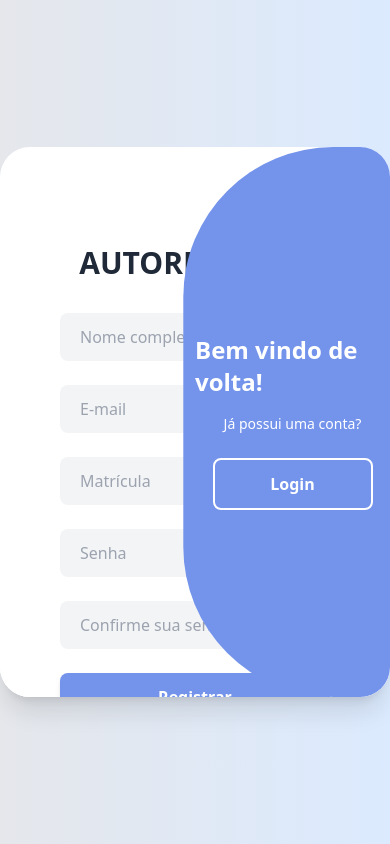
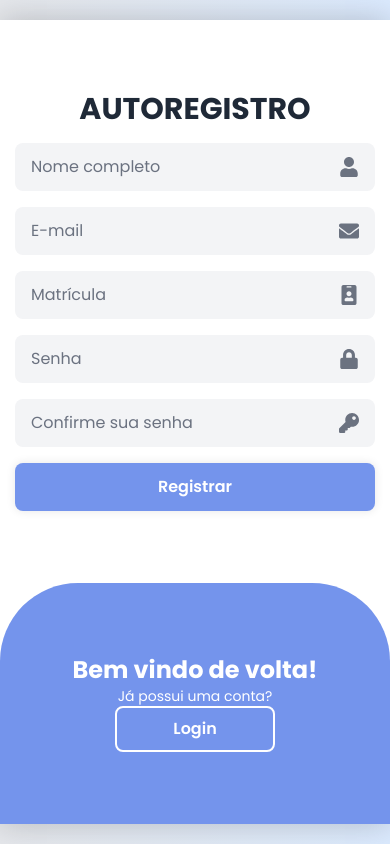
Before and after one commit to helt-23/SystemLab, a React (Vite) app in the folder view/: page / in a window 390 px wide. Both pictures are taken after a click on the button "Registrar-se". Built offline with nearby package versions, Linux system fonts and the light colour scheme.

Commit message:
feat (helt)/ responsividade consertada

```diff
--- a/view/package.json
+++ b/view/package.json
@@ -10,12 +10,12 @@
     "preview": "vite preview"
   },
   "dependencies": {
-    "boxicons": "^2.0.1",
+    "boxicons": "^2.1.4",
     "lucide-react": "^0.503.0",
     "react": "^19.0.0",
     "react-dom": "^19.0.0",
     "react-icons": "^5.5.0",
-    "react-router-dom": "^7.5.3"
+    "react-router-dom": "^7.6.0"
   },
   "devDependencies": {
     "@eslint/js": "^9.22.0",
--- a/view/src/assets/styles/main.css
+++ b/view/src/assets/styles/main.css
@@ -1,33 +1,238 @@
+@import 'boxicons/css/boxicons.min.css';
 @import url("https://fonts.googleapis.com/css2?family=Poppins:ital,wght@0,100;0,200;0,300;0,400;0,500;0,600;0,700;0,800;0,900;1,100;1,200;1,300;1,400;1,500;1,600;1,700;1,800;1,900&display=swap");
-
-/* src/index.css */
 @tailwind base;
 @tailwind components;
 @tailwind utilities;
 
+.login-sign-container {
+  * {
+    margin: 0;
+    padding: 0;
+    box-sizing: border-box;
+    font-family: "Poppins", sans-serif;
+    text-decoration: none;
+    list-style: none;
+  }
 
-.active .login-form-container {
-  transform: translateX(-100%);
+
+  .form-container {
+    position: relative;
+    width: 850px;
+    height: 550px;
+    background: #fff;
+    margin: 20px;
+    border-radius: 30px;
+    box-shadow: 0 0 30px rgba(0, 0, 0, .2);
+    overflow: hidden;
+
+  }
+
+  .form-box {
+    position: absolute;
+    right: 0;
+    width: 50%;
+    height: 100%;
+    background: #fff;
+    display: flex;
+    align-items: center;
+    color: #333;
+    text-align: center;
+    padding: 40px;
+    z-index: 1;
+    transition: .6s ease-in-out 1.2s, visibility 0s 1s;
+
+    &.register { visibility: hidden; }
+  }
+
+  .form-container.active {
+    .form-box {
+      right: 50%;
+      &.register { visibility: visible; }
+    }
+  }
+
+  .btn {
+    width: 100%;
+    height: 48px;
+    background: #7494ec;
+    border-radius: 8px;
+    box-shadow: 0 0 10px rgba(0, 0, 0, .1);
+    border: none;
+    cursor: pointer;
+    font-size: 16px;
+    color: #fff;
+    font-weight: 600;
+  }
+
+  .toggle-box {
+    position: absolute;
+    width: 100%;
+    height: 100%;
+
+    &::before {
+      content: '';
+      position: absolute;
+      left: -250%;
+      width: 300%;
+      height: 100%;
+      background: #7494ec;
+      border-radius: 150px;
+      z-index: 2;
+      transition: 1.8s ease-in-out;
+    }
+  }
+
+  .form-container.active .toggle-box::before {
+    left: 50%;
+  }
+
+  .toggle-panel {
+    position: absolute;
+    width: 50%;
+    height: 100%;
+    color: #fff;
+    display: flex;
+    flex-direction: column;
+    justify-content: center;
+    align-items: center;
+    z-index: 2;
+    transition: .6s ease-in-out;
+
+    &.toggle-left {
+      left: 0;
+      transition-delay: 1.2s;
+    }
+
+    &.toggle-right {
+      right: -50%;
+      transition-delay: .6s;
+    }
+
+    .btn {
+      width: 160px;
+      height: 46px;
+      background: transparent;
+      border: 2px solid #fff;
+      box-shadow: none;
+    }
+  }
+
+  .form-container.active {
+    .toggle-panel.toggle-left {
+      left: -50%;
+      transition-delay: .6s;
+    }
+
+    .toggle-panel.toggle-right {
+      right: 0;
+      transition-delay: 1.2s;
+    }
+  }
+
+  @media (max-width: 650px) {
+    .form-container {
+      height: calc(100vh - 40px);
+      width: 100%;
+      margin: 0;
+      border-radius: 0;
+    }
+
+    .form-box {
+      bottom: 0;
+      width: 100%;
+      height: 70%;
+      padding: 20px;
+    }
+
+    .form-container.active .form-box {
+      right: 0;
+      bottom: 30%;
+    }
+
+    .toggle-box::before {
+      left: 0;
+      top: -270%;
+      width: 100%;
+      height: 300%;
+      border-radius: 20vw;
+    }
+
+    .form-container.active {
+      .toggle-box::before {
+        left: 0;
+        top: 70%;
+      }
+
+      .toggle-panel.toggle-left {
+        left: 0;
+        top: -30%;
+      }
+
+      .toggle-panel.toggle-right {
+        bottom: 0;
+      }
+    }
+
+    .toggle-panel {
+      width: 100%;
+      height: 30%;
+
+      &.toggle-left { top: 0; }
+      &.toggle-right {
+        right: 0;
+        bottom: -30%;
+      }
+    }
+  }
+
+  @media (max-width: 400px) {
+    .form-box { padding: 15px; }
+
+    .toggle-panel h1 {
+      font-size: 30px;
+    }
+  }
 }
 
-.active .register-form-container {
-  transform: translateX(0%);
+/* Container principal do input */
+.input-field-container {
+  position: relative;
+  margin: 1rem 0;
 }
 
-.toggle-panel {
-  transition: transform 1s cubic-bezier(0.4, 0, 0.2, 1);
+/* Estilo do campo de entrada */
+.input-field {
+  width: 100%;
+  padding: 0.75rem 1.25rem 0.75rem 1rem;
+  background-color: #f3f4f6;
+  border-radius: 0.5rem;
+  border: none;
+  outline: none;
+  color: #374151;
+  font-weight: 500;
+  transition: all 0.15s ease;
 }
 
-@media (max-width: 768px) {
-  .login-form-container,
-  .register-form-container {
-    width: 100%;
-    height: 70%;
-    bottom: 0;
-  }
+.input-field:focus {
+  box-shadow: 0 0 0 2px #3b82f6;
+}
 
-  .active .login-form-container,
-  .active .register-form-container {
-    bottom: 30%;
-  }
+/* Placeholder */
+.input-field::placeholder {
+  color: #6b7280;
+  font-weight: 400;
 }
+
+/* Ícone */
+.input-field-icon {
+  position: absolute;
+  right: 1rem;
+  top: 50%;
+  transform: translateY(-50%);
+  color: #6b7280;
+}
+
+.input-field-icon svg {
+  width: 1.25rem;
+  height: 1.25rem;
+}
--- a/view/src/components/inputField.jsx
+++ b/view/src/components/inputField.jsx
@@ -1,4 +1,3 @@
-// components/InputField.jsx
 import React from 'react';
 
 export const InputField = ({
@@ -9,15 +8,16 @@ export const InputField = ({
   ...props
 }) => {
   return (
-    <div className="relative my-6">
+    <div className="input-field-container">
       <input
         type={type}
         placeholder={placeholder}
-        className="w-full py-3 px-5 pr-12 bg-gray-100 rounded-lg border-none outline-none text-gray-700 font-medium focus:ring-2 focus:ring-primary transition-all"
+        name={name}
+        className="input-field"
         {...props}
       />
       {Icon && (
-        <div className="absolute right-4 top-1/2 -translate-y-1/2 text-xl text-gray-500">
+        <div className="input-field-icon">
           <Icon />
         </div>
       )}
--- a/view/src/components/togglePanel.jsx
+++ b/view/src/components/togglePanel.jsx
@@ -12,7 +12,7 @@ export function TogglePanel({ isActive, setIsActive }) {
           '-translate-x-full opacity-0' :
           'translate-x-0 opacity-100 delay-300 pointer-events-auto'
           }`}>
-          <h2 className="text-2xl mb-4 font-bold">Bem vindo ao SystemLab!</h2>
+          <h2 className="text-2xl mb-4 font-bold text-center">Bem vindo ao SystemLab!</h2>
           <p className="mb-6 text-sm">Não possui uma conta?</p>
           <button
             className="w-40 py-3 border-2 border-white rounded-lg bg-transparent font-semibold hover:bg-white hover:text-primary transition-colors"
--- a/view/src/main.jsx
+++ b/view/src/main.jsx
@@ -2,7 +2,7 @@ import { StrictMode } from "react";
 import { createRoot } from "react-dom/client";
 import App from "./App.jsx";
 import "../node_modules/boxicons/css/boxicons.min.css";
-import "./assets/styles/main.css";
+import "./assets/styles/main.css"
 
 createRoot(document.getElementById("root")).render(
   <StrictMode>
--- a/view/src/pages/index.jsx
+++ b/view/src/pages/index.jsx
@@ -1,2 +1,2 @@
-export { LoginSign } from "./loginSign";
 export { LabSelection } from "./labSelection";
+export { LoginSignForm } from "./login";
--- a/view/src/pages/labSelection.jsx
+++ b/view/src/pages/labSelection.jsx
@@ -1,5 +1,6 @@
 import React, { useState } from 'react';
 import { Sidebar, LaboratoryCard, Footer, Header } from '../components';
+import '../assets/styles/main.css';
 
 export function LabSelection() {
   const blocos = ['Bloco A', 'Bloco B', 'Bloco C', 'Bloco D'];
--- /dev/null
+++ b/view/src/pages/login.jsx
@@ -0,0 +1,110 @@
+import { InputField } from '../components/inputField';
+import { useState } from 'react';
+import { Link } from 'react-router-dom';
+import { FaUser, FaLock, FaEnvelope, FaIdBadge, FaKey } from 'react-icons/fa';
+
+export function LoginSignForm() {
+  const [isActive, setIsActive] = useState(false);
+
+  const handleRegisterClick = () => setIsActive(true);
+  const handleLoginClick = () => setIsActive(false);
+
+  return (
+    <div className="login-sign-container flex justify-center items-center min-h-screen bg-gradient-to-r from-gray-200 to-blue-100">
+      <div className={`form-container ${isActive ? 'active' : ''}`}>
+        {/* Login Form */}
+        <div className={`form-box login ${!isActive ? 'active' : ''}`}>
+          <form className="w-full" onSubmit={(e) => e.preventDefault()}>
+            <h1 className="text-3xl font-bold mb-8 text-gray-800">LOGIN</h1>
+
+            <InputField
+              type="text"
+              placeholder="Matricula"
+              icon={FaUser}
+            />
+
+            <InputField
+              type="password"
+              placeholder="Senha"
+              icon={FaLock}
+            />
+
+            <div className="my-6">
+              <a href="#" className="text-sm text-gray-600 hover:underline">
+                Esqueceu sua Senha?
+              </a>
+            </div>
+
+            <button type="submit" className="btn">
+              <Link to="/laboratorios" className="block w-full">
+                Acessar
+              </Link>
+            </button>
+          </form>
+        </div>
+
+        {/* Registration Form */}
+        <div className={`form-box register ${isActive ? 'active' : ''}`}>
+          <form className="w-full" onSubmit={(e) => e.preventDefault()}>
+            <h1 className="text-3xl font-bold mb-8 text-gray-800">AUTOREGISTRO</h1>
+
+            <InputField
+              type="text"
+              placeholder="Nome completo"
+              name="name"
+              icon={FaUser}
+            />
+
+            <InputField
+              type="email"
+              placeholder="E-mail"
+              name="email"
+              icon={FaEnvelope}
+            />
+
+            <InputField
+              type="text"
+              placeholder="Matrícula"
+              name="matricula"
+              icon={FaIdBadge}
+            />
+
+            <InputField
+              type="password"
+              placeholder="Senha"
+              name="password"
+              icon={FaLock}
+            />
+
+            <InputField
+              type="password"
+              placeholder="Confirme sua senha"
+              name="passwordConfirm"
+              icon={FaKey}
+            />
+            <button type="submit" className="btn">Registrar</button>
+          </form>
+        </div>
+
+        {/* Toggle Container */}
+        <div className="toggle-box">
+          <div className={`toggle-panel toggle-left ${!isActive ? 'active' : ''}`}>
+            <h2 className="text-2xl mb-4 font-bold text-center">Bem vindo ao SystemLab!</h2>
+            <p className="mb-6 text-sm">Não possui uma conta?</p>
+            <button className="btn register-btn" onClick={handleRegisterClick}>
+              Registrar-se
+            </button>
+          </div>
+
+          <div className={`toggle-panel toggle-right ${isActive ? 'active' : ''}`}>
+            <h2 className="text-2xl mb-4 font-bold">Bem vindo de volta!</h2>
+            <p className="mb-6 text-sm">Já possui uma conta?</p>
+            <button className="btn login-btn" onClick={handleLoginClick}>
+              Login
+            </button>
+          </div>
+        </div>
+      </div>
+    </div>
+  );
+}
--- a/view/src/pages/loginSign.jsx
+++ /dev/null
@@ -1,18 +0,0 @@
-import { useState } from "react";
-import { LoginForm, RegisterForm, TogglePanel } from "../components";
-import "../assets/styles/main.css";
-
-
-export function LoginSign() {
-  const [isActive, setIsActive] = useState(false);
-
-  return (
-    <div className="flex justify-center items-center min-h-screen bg-gradient-to-r from-gray-200 to-blue-100">
-      <div className="relative w-[850px] h-[550px] bg-white rounded-[30px] shadow-xl overflow-hidden">
-        <LoginForm />
-        <RegisterForm setIsActive={setIsActive} /> {/*aqui vai entrar  lógica de*/}
-        <TogglePanel isActive={isActive} setIsActive={setIsActive} />
-      </div>
-    </div>
-  );
-}
--- a/view/src/routes/routes.jsx
+++ b/view/src/routes/routes.jsx
@@ -1,17 +1,17 @@
 // src/routes.jsx
 import { createBrowserRouter } from "react-router-dom";
-import { LabSelection, LoginSign } from "../pages";
+import { LabSelection, LoginSignForm } from "../pages";
 
 const router = createBrowserRouter([
   {
     path: "/",
-    element: <LoginSign />,
+    element: <LoginSignForm />,
   },
   {
     path: "/laboratorios",
     element: <LabSelection />,
   },
-  // Adicione mais rotas conforme necessário
+  // Adicionar mais rotas conforme necessário
 ]);
 
 export default router;
--- a/view/tailwind.config.js
+++ b/view/tailwind.config.js
@@ -1,7 +1,7 @@
-export default {
+module.exports = {
   content: [
     "./index.html",
-    "./src/**/*.{js,ts,jsx,tsx}",
+    "./src/**/*.{js,ts,jsx,tsx,css}",
   ],
   theme: {
     extend: {
```
Also changed, not shown: 1 other file (tests, documents, lock files or other folders).
